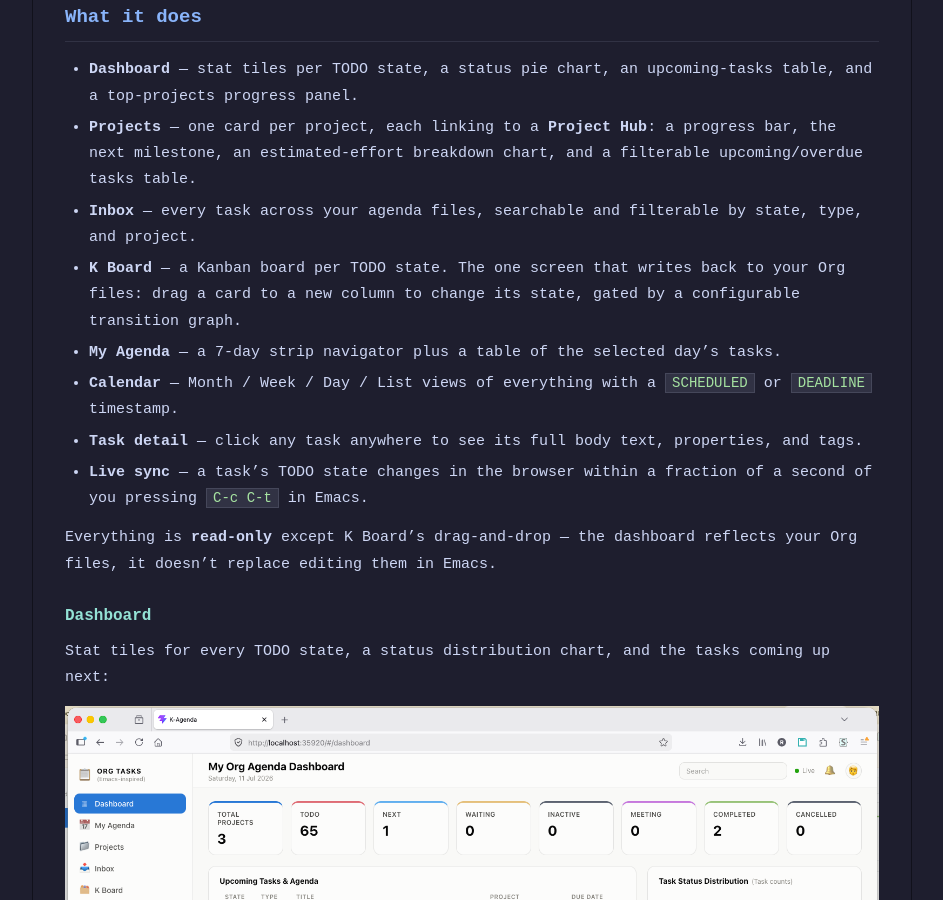
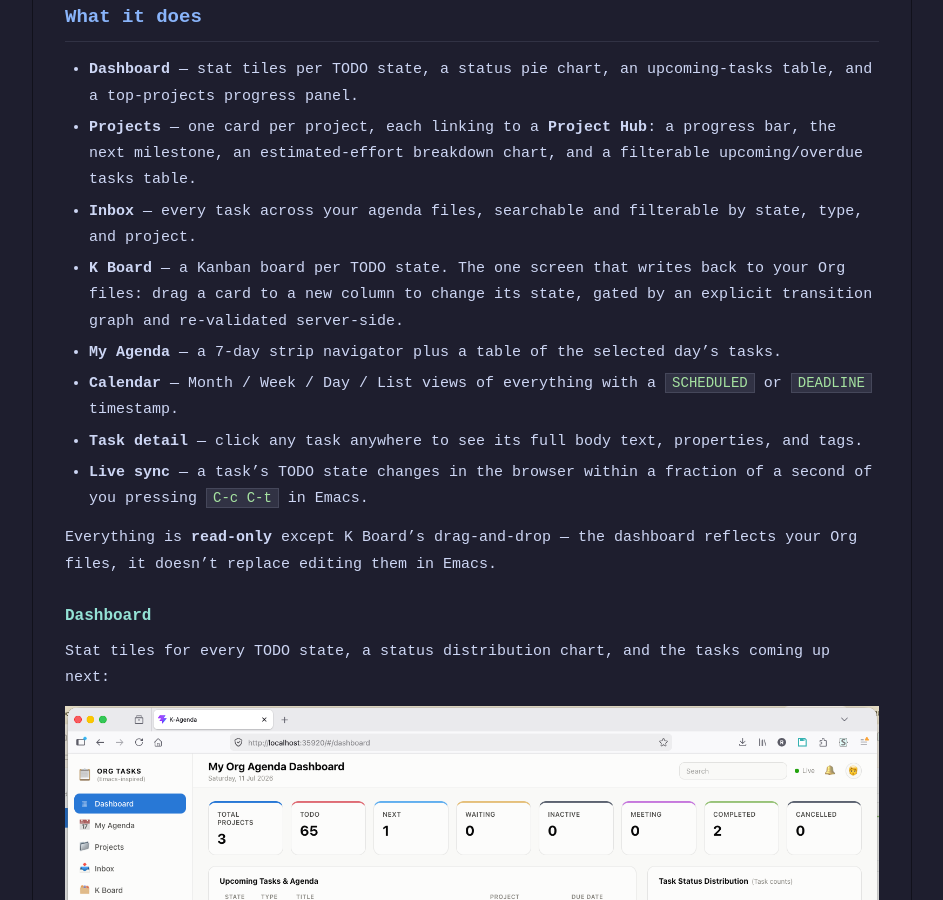
Before and after one commit to rukmaldias/rukmaldias.github.io, a Jekyll site: the page built from _posts/2026-07-11-k-agenda.md, in a window 1280 px wide and 900 px high, scrolled down 805 px. Shown: the whole window, without its empty margins (168-1111 px from the left). Built offline with Jekyll 4.4.1, drawn with Linux system fonts in a browser that asks for light colours; some of the changed text lies outside the part shown.

Commit message:
Correct the transition-graph claim in the K-Agenda post
The post called the K Board's transition graph "configurable" and said it
was one "you define". Neither is true:
k-agenda-workflow--valid-transitions is a defconst encoding a single GTD
workflow, not a defcustom, so there is no configuration point -- changing
it means editing the source. Both lines now say "explicit", and the
summary bullet gains the server-side re-validation, which is the real
guarantee and a stronger one than configurability.

The dedicated section further down was already accurate and is unchanged.

Co-Authored-By: Claude Opus 4.8 <noreply@anthropic.com>

```diff
--- a/_posts/2026-07-11-k-agenda.md
+++ b/_posts/2026-07-11-k-agenda.md
@@ -22,7 +22,7 @@ K-Agenda is a web dashboard for `org-agenda`, in the spirit of Org-roam UI and [
 - **Dashboard** — stat tiles per TODO state, a status pie chart, an upcoming-tasks table, and a top-projects progress panel.
 - **Projects** — one card per project, each linking to a **Project Hub**: a progress bar, the next milestone, an estimated-effort breakdown chart, and a filterable upcoming/overdue tasks table.
 - **Inbox** — every task across your agenda files, searchable and filterable by state, type, and project.
-- **K Board** — a Kanban board per TODO state. The one screen that writes back to your Org files: drag a card to a new column to change its state, gated by a configurable transition graph.
+- **K Board** — a Kanban board per TODO state. The one screen that writes back to your Org files: drag a card to a new column to change its state, gated by an explicit transition graph and re-validated server-side.
 - **My Agenda** — a 7-day strip navigator plus a table of the selected day's tasks.
 - **Calendar** — Month / Week / Day / List views of everything with a `SCHEDULED` or `DEADLINE` timestamp.
 - **Task detail** — click any task anywhere to see its full body text, properties, and tags.
@@ -44,7 +44,7 @@ Every project gets its own page: percent complete, the next milestone, an estima
 
 ### K Board
 
-A Kanban board with drag-and-drop state changes — the only screen that writes back to your Org files, and only along a transition graph you define:
+A Kanban board with drag-and-drop state changes — the only screen that writes back to your Org files, and only along an explicit transition graph:
 
 ![K-Agenda K Board](/assets/images/k-agenda-board.png)
 
```
